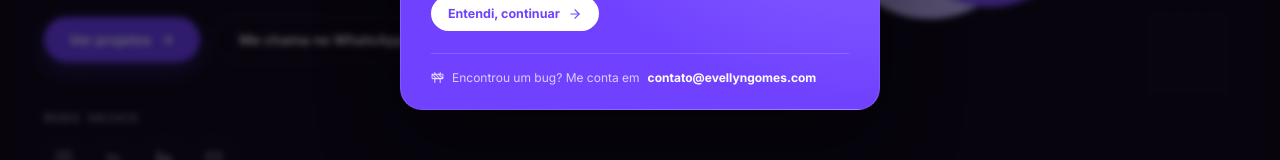
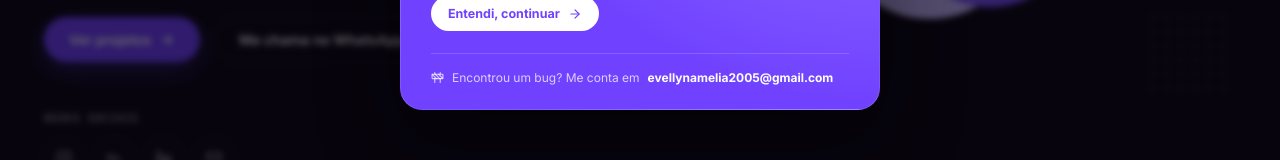
Before and after one commit to evellynamelia/Portif-lio_EvellynGomes, a React (Vite) app: page / in a window 1280 px wide. Shown: the part 477-637 px from the top of the page. Built offline with nearby package versions, Linux system fonts and the light colour scheme.

Commit message:
e-mail add

```diff
--- a/src/DevNoticeModal.tsx
+++ b/src/DevNoticeModal.tsx
@@ -48,7 +48,7 @@ export function DevNoticeModal({ onDismiss }: DevNoticeModalProps) {
         <hr className="dn-divider" />
         <div className="dn-footer">
           <Construction size={13} />
-          Encontrou um bug? Me conta em <b>contato@evellyngomes.com</b>
+          Encontrou um bug? Me conta em <b>evellynamelia2005@gmail.com</b>
         </div>
       </div>
     </div>
```
